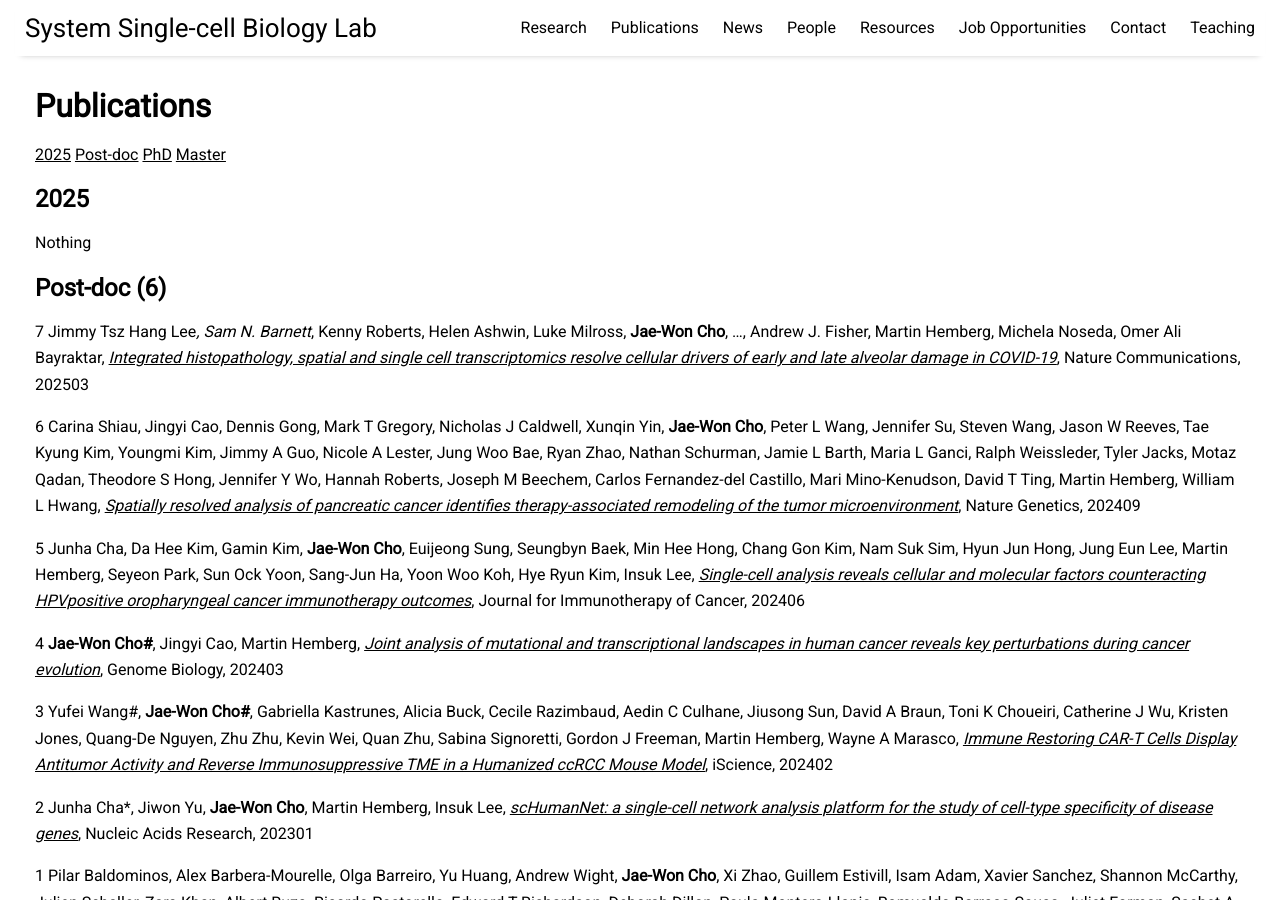
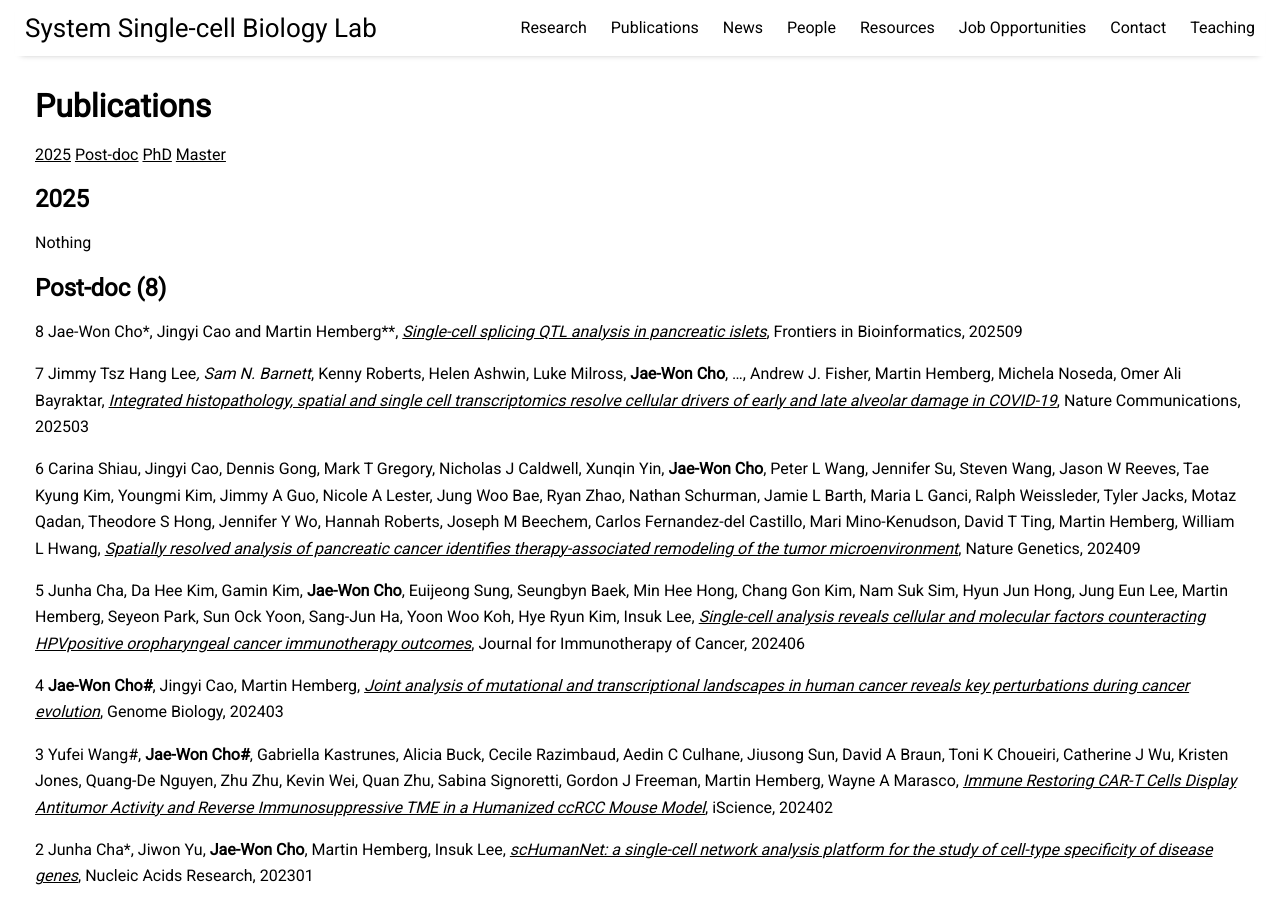
Before and after one commit to jaewon-cho/jaewon-cho.github.io, a Jekyll site: the page built from pages/publications.md, in a window 1280 px wide and 900 px high. Built offline with Jekyll 4.4.1, drawn with Linux system fonts in a browser that asks for light colours; nearby versions of some CDN libraries.

Commit message:
Update publications.md

```diff
--- a/pages/publications.md
+++ b/pages/publications.md
@@ -10,7 +10,9 @@ permalink: /publications
 ## <a id="2025"></a>2025
 Nothing <br/>
 
-## <a id="Post-doc"></a>Post-doc (6)
+## <a id="Post-doc"></a>Post-doc (8)
+8 Jae-Won Cho*, Jingyi Cao and Martin Hemberg**, [*Single-cell splicing QTL analysis in pancreatic islets*]([https://doi.org/10.1038/s41467-025-56473-x](https://doi.org/10.3389/fbinf.2025.1657895)), Frontiers in Bioinformatics, 202509
+
 7 Jimmy Tsz Hang Lee*, Sam N. Barnett*, Kenny Roberts, Helen Ashwin, Luke Milross, **Jae-Won Cho**, …, Andrew J. Fisher, Martin Hemberg, Michela Noseda, Omer Ali Bayraktar, [*Integrated histopathology, spatial and single cell transcriptomics resolve cellular drivers of early and late alveolar damage in COVID-19*](https://doi.org/10.1038/s41467-025-56473-x), Nature Communications, 202503
 
 6 Carina Shiau, Jingyi Cao, Dennis Gong, Mark T Gregory, Nicholas J Caldwell, Xunqin Yin, **Jae-Won Cho**, Peter L Wang, Jennifer Su, Steven Wang, Jason W Reeves, Tae Kyung Kim, Youngmi Kim, Jimmy A Guo, Nicole A Lester, Jung Woo Bae, Ryan Zhao, Nathan Schurman, Jamie L Barth, Maria L Ganci, Ralph Weissleder, Tyler Jacks, Motaz Qadan, Theodore S Hong, Jennifer Y Wo, Hannah Roberts, Joseph M Beechem, Carlos Fernandez-del Castillo, Mari Mino-Kenudson, David T Ting, Martin Hemberg, William L Hwang, [*Spatially resolved analysis of pancreatic cancer identifies therapy-associated remodeling of the tumor microenvironment*](https://www.nature.com/articles/s41588-024-01890-9), Nature Genetics, 202409
```
